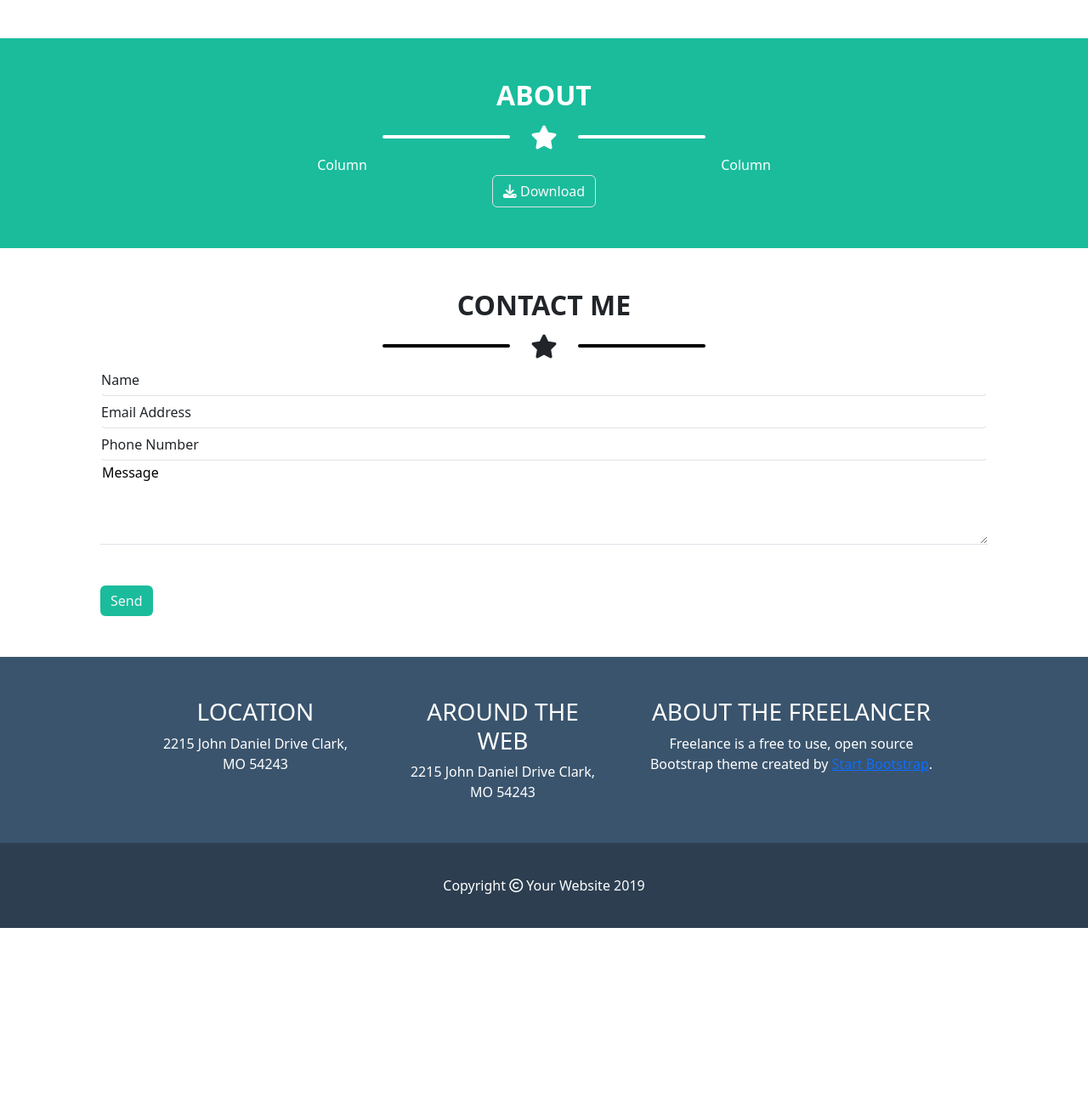
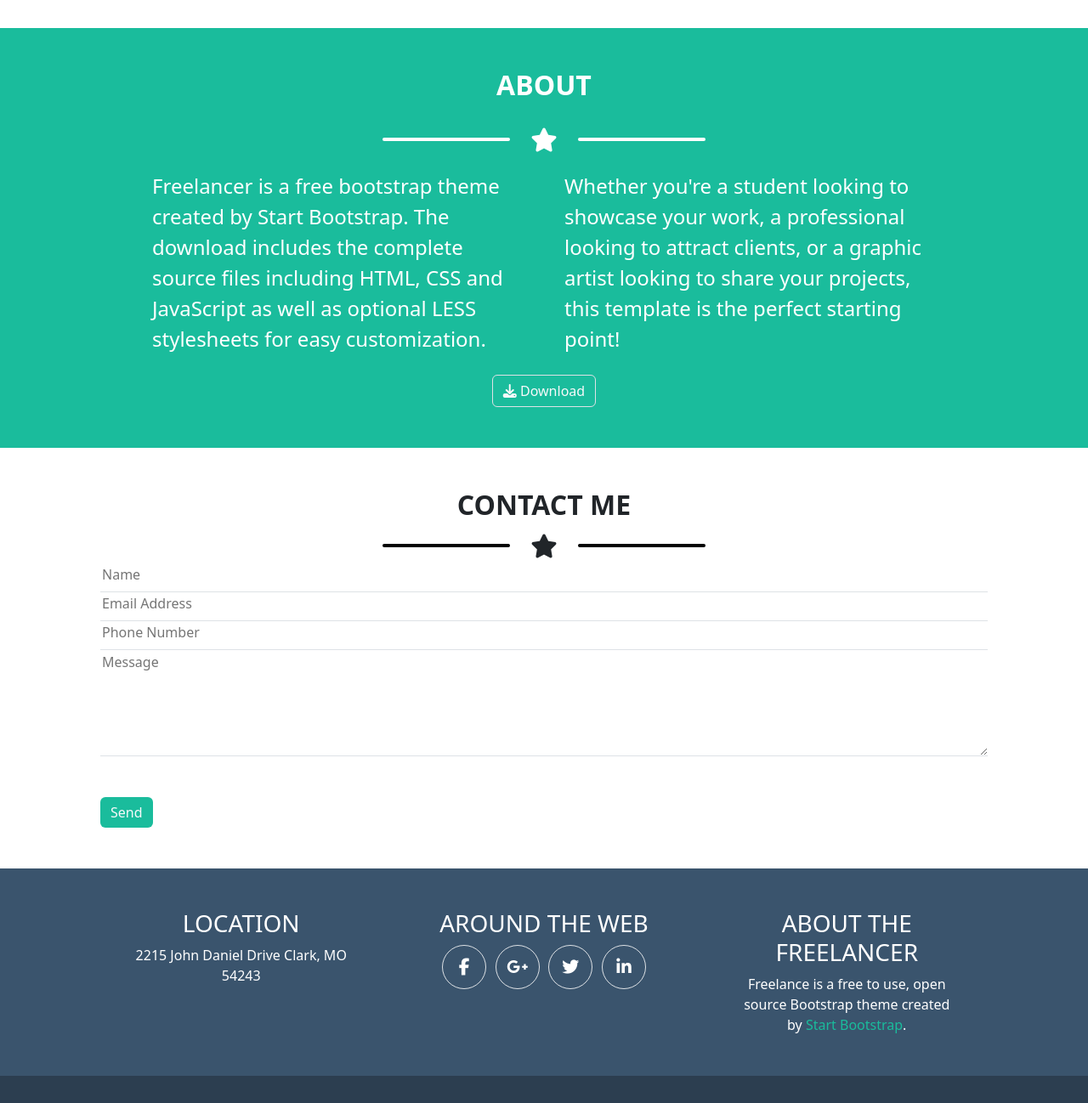
Before and after one commit to AntonioDiBari/html-css-bootstrap-freelancer, a plain HTML site: page index.html in a window 1280 px wide. Shown: the part 1322-2620 px from the top of the page at 85% size. Before the commit the page ends 2414 px from the top, so only its background shows below. Drawn offline with nearby package versions, Linux system fonts and the light colour scheme.

Commit message:
feat: social circle + form

```diff
--- a/css/style.css
+++ b/css/style.css
@@ -16,7 +16,10 @@ img {
   color: white;
   height: 100px;
 }
-
+.jumbo-img {
+  height: 250px;
+  aspect-ratio: 1;
+}
 #jumbo,
 #about-us {
   background-color: var(--primary-color);
@@ -45,3 +48,11 @@ img {
 #form .line {
   background-color: black;
 }
+#info a {
+  color: var(--primary-color);
+}
+.wrapper-logo {
+  height: 50px;
+  aspect-ratio: 1;
+  line-height: 50px;
+}
--- a/index.html
+++ b/index.html
@@ -27,18 +27,22 @@
         class="container-md d-flex justify-content-between align-items-center h-100"
       >
         <h2>START BOOTSTRAP</h2>
-        <ul class="m-0 fw-semibold">
+        <ul class="m-0 fw-semibold d-none d-md-block">
           <li class="d-inline me-3">PORTFOLIO</li>
           <li class="d-inline me-3">ABOUT</li>
           <li class="d-inline me-3">CONTACT</li>
         </ul>
+        <span
+          class="d-md-none border fs-3 ps-2 pe-2 text-secondary border-secondary rounded"
+          ><i class="fa-solid fa-bars"></i
+        ></span>
       </nav>
     </header>
     <section id="jumbo" class="pt-5 pb-5">
-      <div class="container-sm w-50 text-center">
-        <img src="./img/avatar.svg" alt="" class="w-50" />
+      <div class="container-sm text-center">
+        <img src="./img/avatar.svg" alt="" class="jumbo-img" />
         <h1 class="fw-bold">START BOOTSTRAP</h1>
-        <div class="d-flex justify-content-center align-items-center gx-5">
+        <div class="d-flex justify-content-center align-items-center py-3">
           <div class="line"></div>
           <div class="ms-4 me-4 fs-3"><i class="fa-solid fa-star"></i></div>
           <div class="line"></div>
@@ -46,7 +50,7 @@
         <nav
           style="--bs-breadcrumb-divider: '-'"
           aria-label="breadcrumb"
-          class="d-flex justify-content-center"
+          class="d-flex justify-content-center flex-nowrap"
         >
           <ul class="breadcrumb m-0 fw-semibold">
             <li class="breadcrumb-item">GRAPHIC ARTIST</li>
@@ -59,7 +63,7 @@
     <section id="portfolio" class="pt-5 pb-5">
       <div class="container-md">
         <h2 class="fw-bold text-center">PORTFOLIO</h2>
-        <div class="d-flex justify-content-center align-items-center gx-5">
+        <div class="d-flex justify-content-center align-items-center py-3">
           <div class="line"></div>
           <div class="ms-4 me-4 fs-3"><i class="fa-solid fa-star"></i></div>
           <div class="line"></div>
@@ -89,14 +93,23 @@
     <section id="about-us" class="pt-5 pb-5">
       <div class="container-md text-center">
         <h2 class="fw-bold">ABOUT</h2>
-        <div class="d-flex justify-content-center align-items-center gx-5">
+        <div class="d-flex justify-content-center align-items-center py-3">
           <div class="line"></div>
           <div class="ms-4 me-4 fs-3"><i class="fa-solid fa-star"></i></div>
           <div class="line"></div>
         </div>
-        <div class="row justify-content-center">
-          <div class="col-sm-10 col-lg-5">Column</div>
-          <div class="col-sm-10 col-lg-5">Column</div>
+        <div class="row justify-content-center gx-5 pb-4 fs-4 text-start">
+          <div class="col-sm-10 col-lg-5">
+            Freelancer is a free bootstrap theme created by Start Bootstrap. The
+            download includes the complete source files including HTML, CSS and
+            JavaScript as well as optional LESS stylesheets for easy
+            customization.
+          </div>
+          <div class="col-sm-10 col-lg-5">
+            Whether you're a student looking to showcase your work, a
+            professional looking to attract clients, or a graphic artist looking
+            to share your projects, this template is the perfect starting point!
+          </div>
         </div>
         <button type="button" class="btn border text-light">
           <i class="fa-solid fa-download"></i> Download
@@ -111,46 +124,84 @@
           <div class="ms-4 me-4 fs-3"><i class="fa-solid fa-star"></i></div>
           <div class="line"></div>
         </div>
-        <button
-          type="button"
-          class="btn border-bottom text-start d-block w-100 ps-0"
+        <!-- FORM -->
+        <form
+          action="https://learning.tizianonicolai.com/request-catcher/"
+          method="get"
         >
-          Name
-        </button>
-        <button
-          type="button"
-          class="btn border-bottom text-start d-block w-100 ps-0"
-        >
-          Email Address
-        </button>
-        <button
-          type="button"
-          class="btn border-bottom text-start d-block w-100 ps-0"
-        >
-          Phone Number
-        </button>
-        <textarea class="border-0 border-bottom text-start d-block w-100 pb-5">
-Message</textarea
-        >
-        <button type="button" class="btn border-0 text-light mt-5">Send</button>
+          <input
+            type="text"
+            class="border-0 border-bottom w-100 pb-2"
+            name="name"
+            id="name"
+            placeholder="Name"
+          />
+          <input
+            type="text"
+            class="border-0 border-bottom w-100 pb-2"
+            name="email"
+            id="email"
+            placeholder="Email Address"
+          />
+          <input
+            type="text"
+            class="border-0 border-bottom w-100 pb-2"
+            name="phone"
+            id="phone"
+            placeholder="Phone Number"
+          />
+          <textarea
+            class="border-0 border-bottom text-start d-block w-100"
+            rows="5"
+            placeholder="Message"
+            name="text-area"
+            id="text-area"
+          ></textarea>
+          <button type="submit" class="btn border-0 text-light mt-5">
+            Send
+          </button>
+        </form>
       </div>
     </section>
-    <section id="info" class="pt-5 pb-5">
+    <section id="info" class="py-5">
       <div class="container-md">
-        <div class="row text-center justify-content-center gx-5">
+        <div class="row text-center justify-content-evenly">
           <div class="col-sm-10 col-lg-3 mb-sm-5 mb-lg-0">
             <h3>LOCATION</h3>
             <span>2215 John Daniel Drive Clark, MO 54243</span>
           </div>
           <div class="col-sm-10 col-lg-3 mb-sm-5 mb-lg-0">
             <h3>AROUND THE WEB</h3>
-            <span>2215 John Daniel Drive Clark, MO 54243</span>
+            <div class="social d-flex justify-content-evenly fs-5">
+              <div class="social-logo rounded-circle border">
+                <div class="wrapper-logo">
+                  <i class="fa-brands fa-facebook-f"></i>
+                </div>
+              </div>
+              <div class="social-logo rounded-circle border">
+                <div class="wrapper-logo">
+                  <i class="fa-brands fa-google-plus-g"></i>
+                </div>
+              </div>
+              <div class="social-logo rounded-circle border">
+                <div class="wrapper-logo">
+                  <i class="fa-brands fa-twitter"></i>
+                </div>
+              </div>
+              <div class="social-logo rounded-circle border">
+                <div class="wrapper-logo">
+                  <i class="fa-brands fa-linkedin-in"></i>
+                </div>
+              </div>
+            </div>
           </div>
-          <div class="col-sm-10 col-lg-4 mb-sm-5 mb-lg-0">
+          <div class="col-sm-10 col-lg-3 mb-sm-5 mb-lg-0">
             <h3>ABOUT THE FREELANCER</h3>
             <span
               >Freelance is a free to use, open source Bootstrap theme created
-              by <a href="#">Start Bootstrap</a>.</span
+              by
+              <a href="#" class="text-decoration-none">Start Bootstrap</a
+              >.</span
             >
           </div>
         </div>
```
